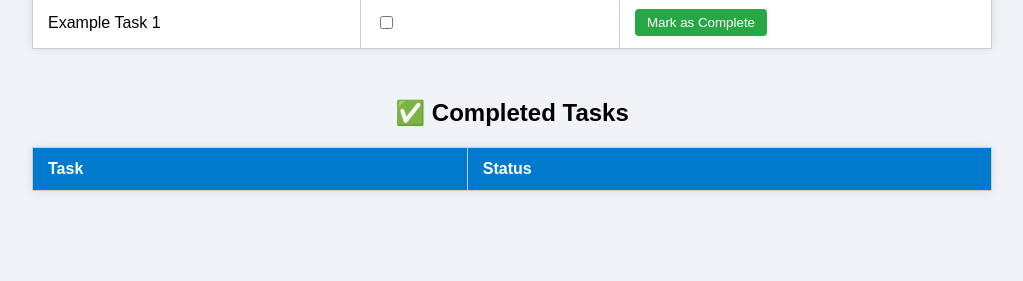
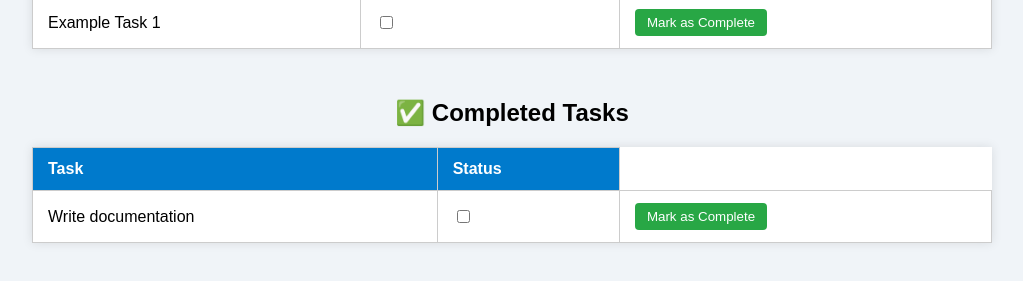
Before and after one commit to Steven0999/Worksheet-Checklist, a plain HTML site: page index.html in a window 1280 px wide. Shown: the part 145-426 px from the top of the page, without its empty margins (128-1151 px from the left). Drawn offline with Linux system fonts and the light colour scheme.

Commit message:
Update index.html

```diff
--- a/index.html
+++ b/index.html
@@ -96,7 +96,11 @@
       </tr>
     </thead>
     <tbody>
-      <!-- Completed tasks will appear here -->
+      <tr>
+        <td>Write documentation</td>
+        <td><input type="checkbox" class="taskCheckbox"></td>
+        <td><button onclick="markComplete(this)">Mark as Complete</button></td>
+</tr>
     </tbody>
   </table>
 
```
